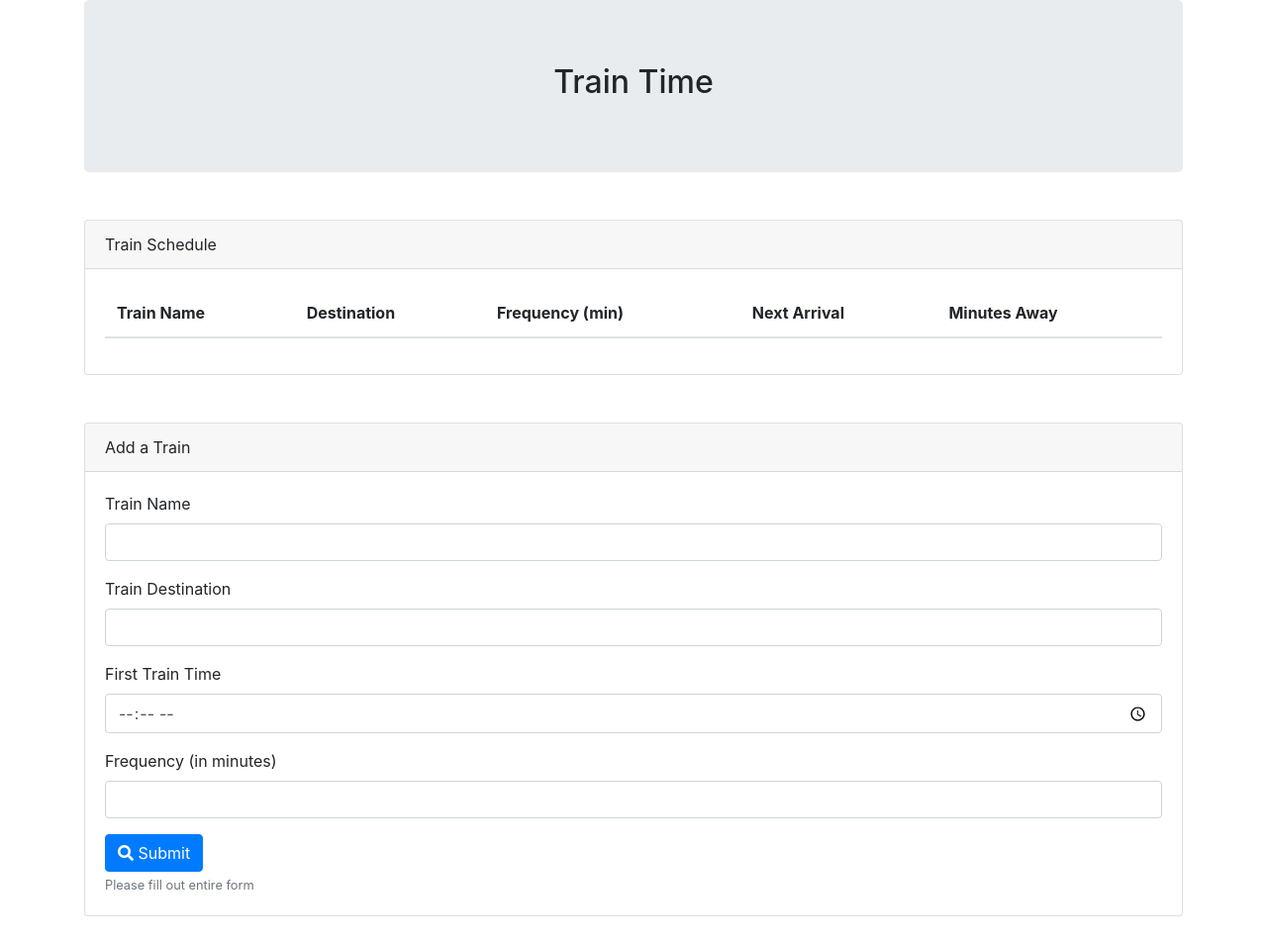
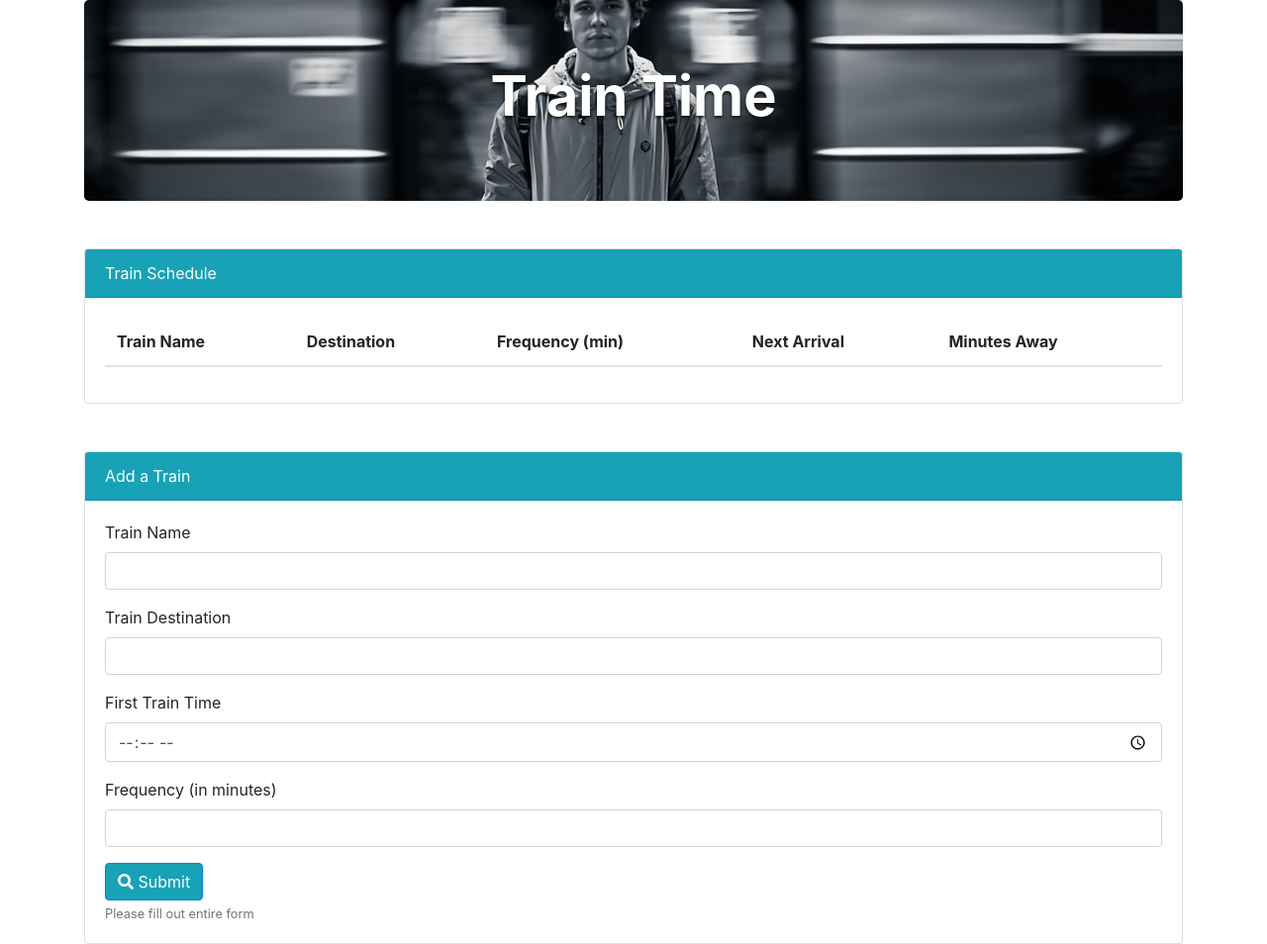
Before and after one commit to k8xian/TrainTime, a plain HTML site: page index.html in a window 1280 px wide. Shown: the top 954 px of the page at 99% size. Drawn offline with nearby package versions, Linux system fonts and the light colour scheme; no server answers.

Commit message:
updating background image and other formatting

```diff
--- a/assets/css/style.css
+++ b/assets/css/style.css
@@ -1,3 +1,5 @@
+
+
 .footer {
     bottom: 0;
     width: 100%;
@@ -11,3 +13,15 @@ th {
     border-top: 0 !important;
     font-weight: bold;
 }
+
+.jumbotron {
+    background-image: URL('../images/background.jpg');
+    background-size: cover;
+    background-repeat: no-repeat;
+    background-position: center;
+    padding: 8em;
+}
+
+h1 {
+    text-shadow: 0 2px 3px rgba(0,0,0,.8);
+}
--- a/index.html
+++ b/index.html
@@ -16,7 +16,6 @@
           <!-- Bootstrap CDN-->
           <link rel="stylesheet" href="https://maxcdn.bootstrapcdn.com/bootstrap/4.0.0/css/bootstrap.min.css">
           <script src="https://maxcdn.bootstrapcdn.com/bootstrap/4.0.0/js/bootstrap.min.js"></script>
-          <link rel="stylesheet" href="https://cdnjs.cloudflare.com/ajax/libs/moment.js/2.22.2/moment.js">
 
            <!-- Font Awesome-->
           <link rel="stylesheet" href="https://use.fontawesome.com/releases/v5.1.0/css/all.css" integrity="sha384-lKuwvrZot6UHsBSfcMvOkWwlCMgc0TaWr+30HWe3a4ltaBwTZhyTEggF5tJv8tbt" crossorigin="anonymous">
@@ -27,11 +26,11 @@
       </head>
 <body>
     <div class="container">
-            <div class="jumbotron">
-                    <h2 class="text-center">Train Time</h2>
+            <div class="jumbotron text-white">
+                    <h1 class="display-4 text-center font-weight-bold">Train Time</h1>
             </div>
             <div class="card mt-5">
-                <div class="card-header">
+                <div class="card-header bg-info text-white">
                         Train Schedule
                 </div>
                 <div class="card-body">
@@ -52,7 +51,7 @@
 
             </div>
             <div class="card mt-5">
-                <div class="card-header">
+                <div class="card-header bg-info text-white">
                         Add a Train
                 </div>
                 <div class="card-body">
@@ -73,7 +72,7 @@
                                 <label for="searchTerm">Frequency (in minutes)</label>
                                 <input type="number" class="form-control" id="frequency-input">
                             </div>
-                            <button type="submit" class="btn btn-primary" id="button-input"><i class="fas fa-search"></i> Submit</button>
+                            <button type="submit" class="btn btn-primary bg-info" id="button-input"><i class="fas fa-search"></i> Submit</button>
                             <small id="empty-form" class="form-text text-muted">Please fill out entire form</small>
   </div>
                     </form>
```
Also changed, not shown: README.MD, assets/images/background.jpg (added).
